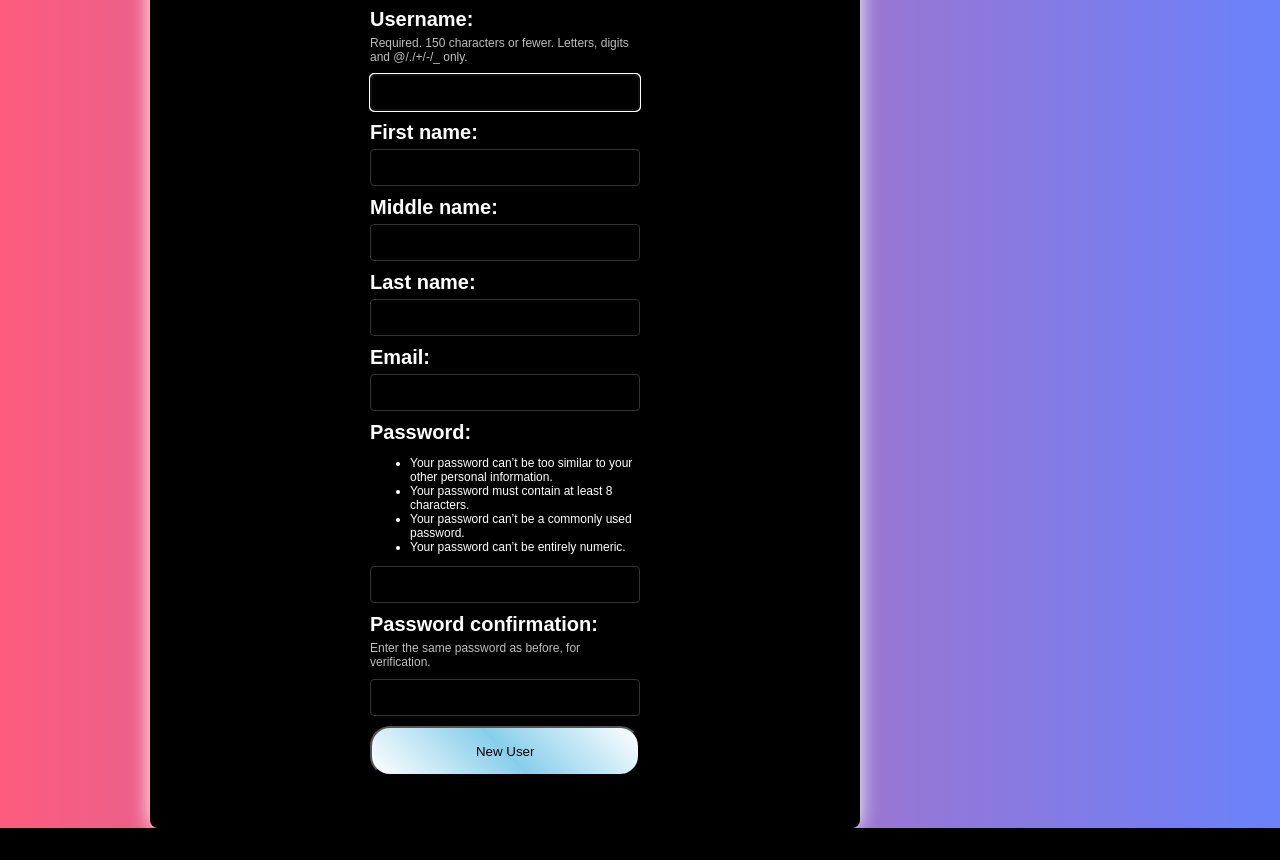
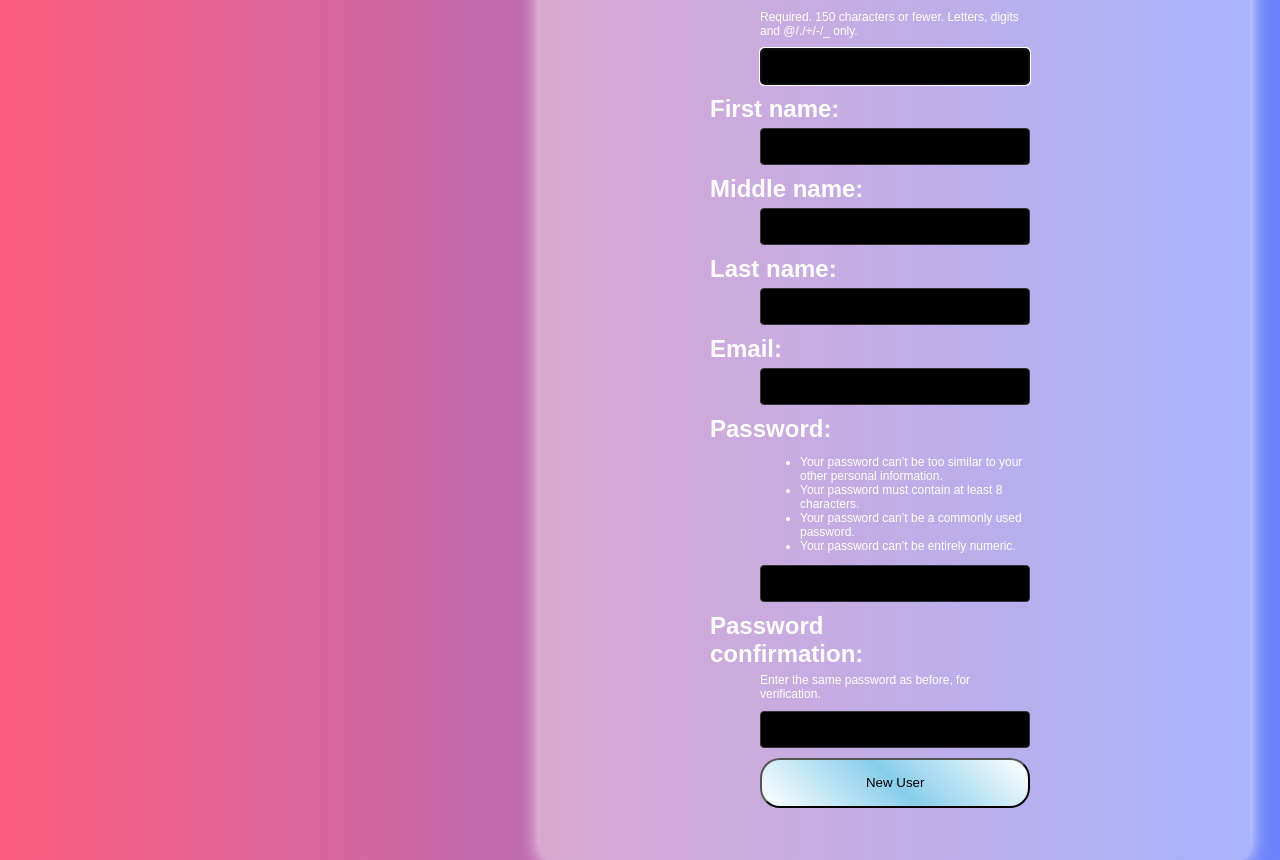
Before and after one commit to Wawayooo/DjangoSocialMedia, a Django app: page /signup/ in a window 1280 px wide. Before the commit the page ends 828 px from the top, so only its background shows below. Run offline with Django 5.2, Linux system fonts and the light colour scheme.

Commit message:
new design

```diff
--- a/Static/style/Signup.css
+++ b/Static/style/Signup.css
@@ -22,16 +22,18 @@
   width: 100%;
   max-width: 400px;
   position: relative;
-  left: 150px;
-  background: black;
+  left: 540px;
+  background-color: rgba(255, 255,255,0.4);
 }
 
 .form-container label {
   display: block;
-  font-size: 20px;
+  font-size: 24px;
   margin-bottom: 5px;
   color: white;
   font-weight: bold;
+  position: relative;
+  right: 50px;
 }
 
 #submit {
@@ -103,7 +105,7 @@
 
 .helptext {
   font-size: 12px;
-  color: #bdbdbd;
+  color: white;
   margin-bottom: 10px;
 }
 
```
